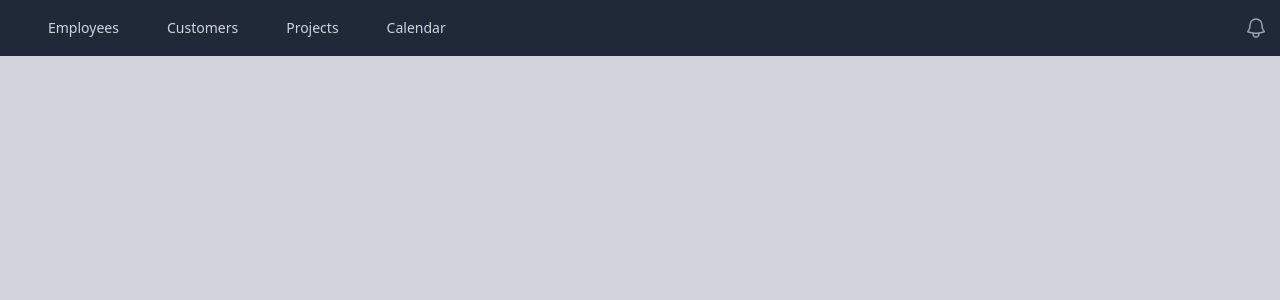
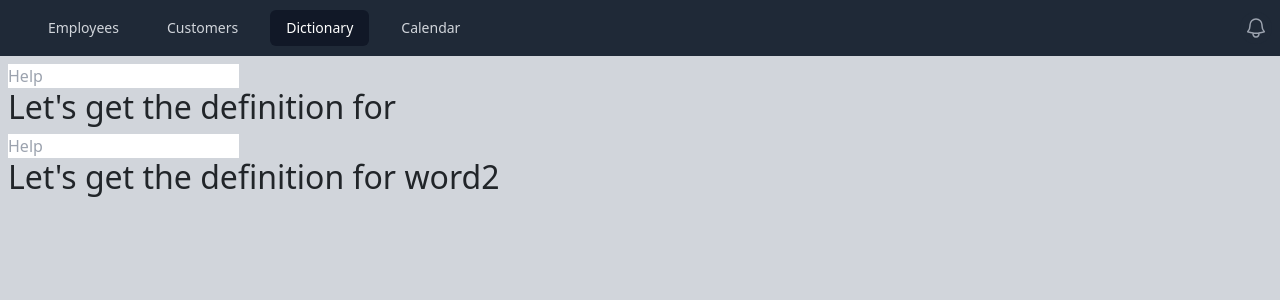
Before and after one commit to LANKESAGAR/react-learn, a React (Create React App) app: page /dictionary in a window 1280 px wide. Shown: the top 300 px of the page. Built offline with nearby package versions, Linux system fonts and the light colour scheme.

Commit message:
Effect Practice

```diff
--- a/src/App.js
+++ b/src/App.js
@@ -3,6 +3,7 @@
 import Employees from './pages/Employees';
 import Customers from './pages/Customer';
 import { BrowserRouter, Routes, Route } from 'react-router-dom'
+import Dictionary from './components/Dictionary';
 
 function App() {
   return (
@@ -12,6 +13,7 @@
         <Routes>
           <Route path='/employees' element={<Employees />} />
           <Route path='/customers' element={<Customers />} />
+          <Route path='/dictionary' element={<Dictionary />} />
         </Routes>
       </Header>
     </BrowserRouter>
--- /dev/null
+++ b/src/components/Dictionary.js
@@ -0,0 +1,28 @@
+import { useState, useEffect } from "react";
+
+export default function Dictionary(){
+    const [word, setWord] = useState('');
+    const [word2, setWord2] = useState('');
+
+    useEffect(()=>{
+        console.log('State Updated', word);
+    }, [word]);
+
+    useEffect(()=>{
+        console.log('State Updated', word2);
+    }, [word2]);
+
+    return(
+    <>
+        <input type="text" placeholder="Help" onChange={(e)=>{
+            setWord(e.target.value);
+        }}/>
+        <h2>Let's get the definition for {word}</h2>
+
+        <input type="text" placeholder="Help" onChange={(e)=>{
+            setWord2(e.target.value);
+        }}/>
+        <h2>Let's get the definition for {}word2</h2>
+    </>
+    )
+}
--- a/src/components/Header.js
+++ b/src/components/Header.js
@@ -5,7 +5,7 @@
 const navigation = [
     { name: 'Employees', href: '/employees' },
     { name: 'Customers', href: '/customers' },
-    { name: 'Projects', href: '/other' },
+    { name: 'Dictionary', href: '/dictionary' },
     { name: 'Calendar', href: '/someother' },
 ]
 
```
